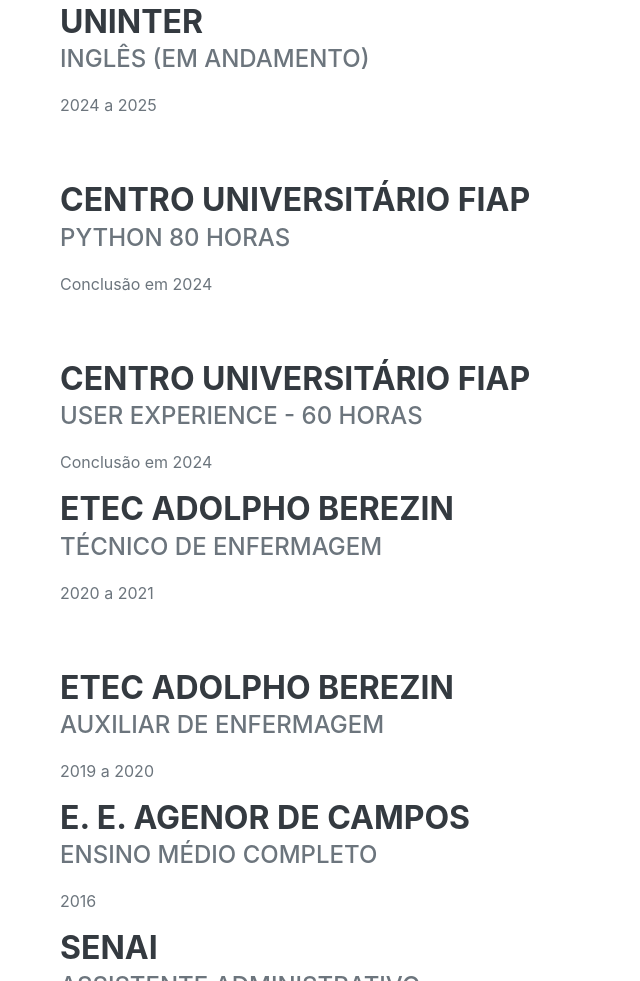
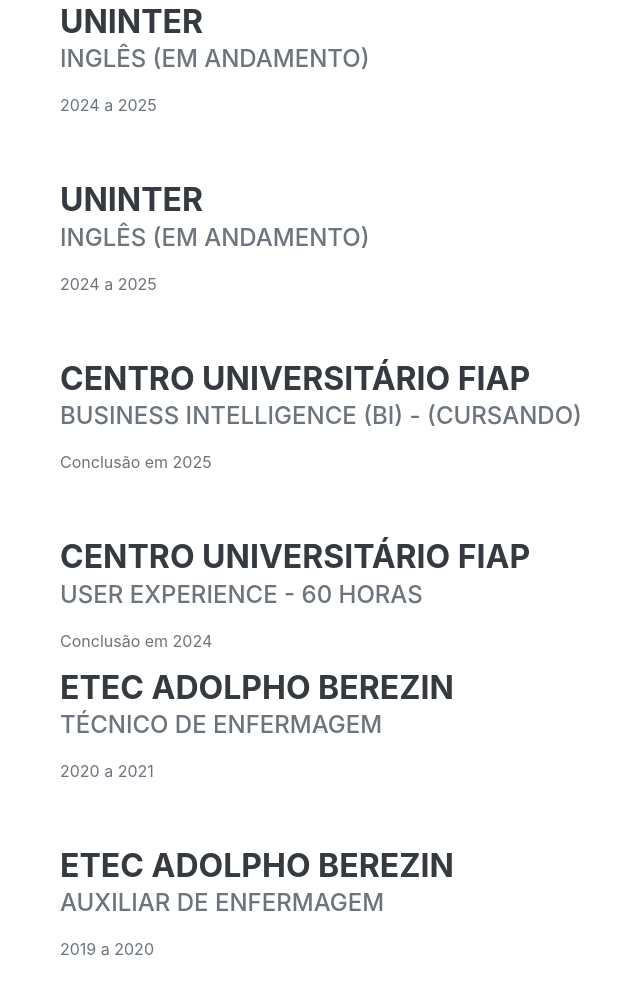
Before and after one commit to Luanaljm/portfolio, a plain HTML site: page index.html in a window 1280 px wide. Shown: the part 2055-3036 px from the top of the page, without its empty margins (260-900 px from the left). Drawn offline with nearby package versions, Linux system fonts and the light colour scheme; a web font is replaced by a local one.

Commit message:
Update index.html

```diff
--- a/index.html
+++ b/index.html
@@ -107,9 +107,16 @@
                     </div>
                     <div class="d-flex flex-column flex-md-row justify-content-between mb-5">
                         <div class="flex-grow-1">
+                            <h3 class="mb-0">UNINTER</h3>
+                            <div class="subheading mb-3">Inglês (Em andamento)</div>
+                            <p>2024 a 2025</p>
+                        </div>
+                    </div>
+                    <div class="d-flex flex-column flex-md-row justify-content-between mb-5">
+                        <div class="flex-grow-1">
                             <h3 class="mb-0">Centro Universitário FIAP</h3>
-                            <div class="subheading mb-3">Python 80 horas</div>
-                            <p>Conclusão em 2024</p>
+                            <div class="subheading mb-3">Business Intelligence (BI) - (cursando)</div>
+                            <p>Conclusão em 2025</p>
                         </div>
                     </div>
                     <div class="d-flex flex-column flex-md-row justify-content-between">
```
